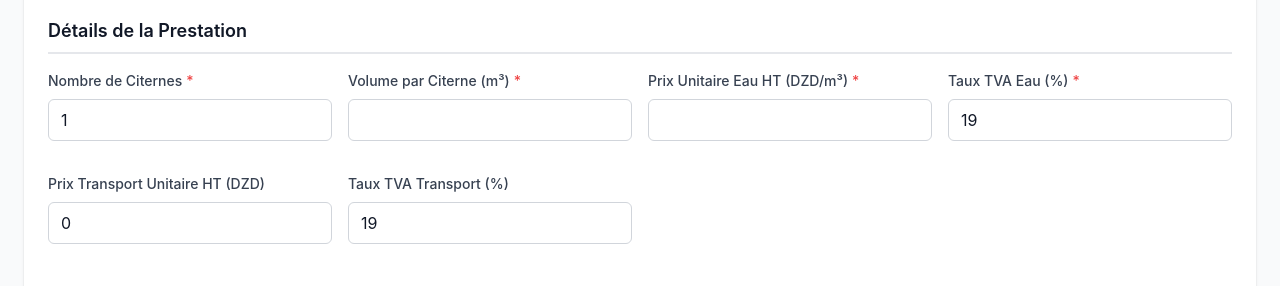
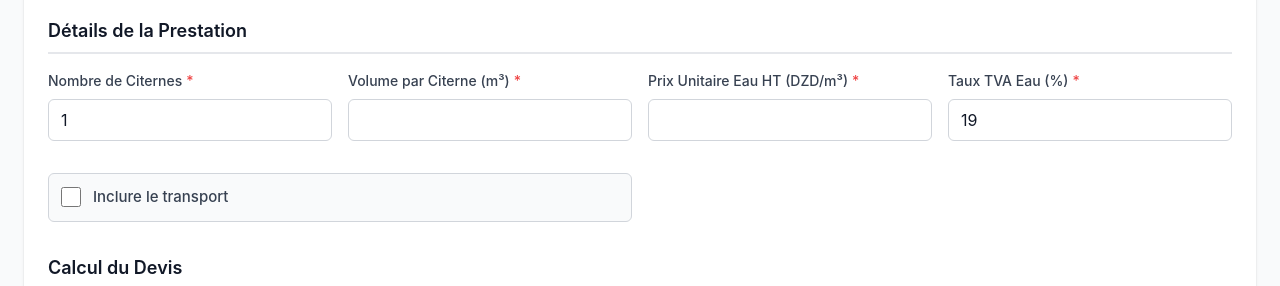
Before and after one commit to Lounnaci-gi/prestation, a React (Create React App) app: page /devis in a window 1280 px wide. Both pictures are taken after a click on the button "+ Nouveau Devis". Shown: the part 514-800 px from the top of the page. Built offline with nearby package versions, Linux system fonts and the light colour scheme; no server answers; the HTML template or start-up script is replaced by a standard one.

Commit message:
15012026+3

```diff
--- a/src/components/DevisForm/DevisForm.css
+++ b/src/components/DevisForm/DevisForm.css
@@ -67,6 +67,18 @@
   display: grid;
   grid-template-columns: repeat(auto-fit, minmax(250px, 1fr));
   gap: 1rem;
+}
+
+/* Adjust grid for checkbox field */
+.form-grid .checkbox-field {
+  grid-column: span 2;
+  /* S'assurer qu'il prend toute la largeur sur mobile */
+}
+
+@media (max-width: 768px) {
+  .form-grid .checkbox-field {
+    grid-column: span 1;
+  }
 }
 
 .notes-textarea {
@@ -145,6 +157,30 @@
   color: #059669;
 }
 
+.total-item.grand-total-words {
+  grid-column: 1 / -1;
+  padding: 1rem;
+  margin-top: 0.5rem;
+  background-color: #f3f4f6;
+  border-radius: 0.375rem;
+}
+
+.total-item.grand-total-words .total-label {
+  font-size: 1rem;
+  color: #374151;
+  font-weight: 600;
+}
+
+.total-item.grand-total-words .total-words {
+  font-weight: 500;
+  color: #111827;
+  font-style: italic;
+  display: block;
+  margin-top: 0.25rem;
+  word-break: break-word;
+  line-height: 1.4;
+}
+
 .form-actions {
   display: flex;
   justify-content: flex-end;
@@ -170,3 +206,40 @@
     width: 100%;
   }
 }
+
+/* Checkbox field styles */
+.checkbox-field {
+  display: flex;
+  align-items: center;
+  padding: 0.75rem;
+  border: 1px solid #d1d5db;
+  border-radius: 0.375rem;
+  background-color: #f9fafb;
+  transition: all 0.15s ease-in-out;
+}
+
+.checkbox-field:hover {
+  background-color: #f3f4f6;
+  border-color: #9ca3af;
+}
+
+.checkbox-field label {
+  display: flex;
+  align-items: center;
+  cursor: pointer;
+  font-size: 0.9375rem;
+  color: #374151;
+  font-weight: 500;
+}
+
+.checkbox-field input[type="checkbox"] {
+  width: 1.25rem;
+  height: 1.25rem;
+  margin-right: 0.75rem;
+  accent-color: #0369a1;
+  cursor: pointer;
+}
+
+.checkbox-field span {
+  user-select: none;
+}
--- a/src/components/DevisForm/DevisForm.js
+++ b/src/components/DevisForm/DevisForm.js
@@ -5,6 +5,7 @@ import SearchableSelect from '../../components/SearchableSelect';
 import Button from '../../components/Button';
 import AlertService from '../../utils/alertService';
 import { getAllTarifs } from '../../api/tarifsApi';
+import { amountToWords } from '../../utils/numberToWords';
 import './DevisForm.css';
 
 const DevisForm = ({ onSubmit, onCancel }) => {
@@ -22,6 +23,7 @@ const DevisForm = ({ onSubmit, onCancel }) => {
     volumeParCiterne: '',
     prixUnitaireM3_HT: '',
     tauxTVA_Eau: '19',
+    inclureTransport: false,
     prixTransportUnitaire_HT: '0',
     tauxTVA_Transport: '19',
     dateDevis: new Date().toISOString().split('T')[0],
@@ -245,25 +247,47 @@ const DevisForm = ({ onSubmit, onCancel }) => {
       t.TypePrestation === 'TRANSPORT'
     );
 
-    // D'abord, chercher un tarif avec une référence de volume spécifique
-    let tarifSelectionne = null;
-    let volumeRefMax = -1;
+    // Trier les tarifs de transport par volume de référence croissant
+    const tarifsTriés = [...tarifsTransport].sort((a, b) => {
+      if (a.VolumeReference === null) return 1;
+      if (b.VolumeReference === null) return -1;
+      return a.VolumeReference - b.VolumeReference;
+    });
 
-    for (const tarif of tarifsTransport) {
-      // Si le tarif a une référence de volume et que le volume demandé est >= à la référence
-      if (tarif.VolumeReference !== null && volume >= tarif.VolumeReference && tarif.VolumeReference > volumeRefMax) {
-        volumeRefMax = tarif.VolumeReference;
-        tarifSelectionne = tarif;
+    // Chercher le tarif applicable selon l'intervalle de volumes
+    for (let i = 0; i < tarifsTriés.length; i++) {
+      const tarif = tarifsTriés[i];
+
+      if (tarif.VolumeReference !== null) {
+        // Déterminer les bornes de l'intervalle
+        const borneInf = i === 0 ? 1 : (tarifsTriés[i-1].VolumeReference + 1);
+        const borneSup = tarif.VolumeReference;
+
+        // Vérifier si le volume se trouve dans l'intervalle
+        if (volume >= borneInf && volume <= borneSup) {
+          return tarif.PrixHT;
+        }
       }
     }
 
-    // Si aucun tarif spécifique trouvé, chercher un tarif sans référence de volume (valable pour tous les volumes)
-    if (!tarifSelectionne) {
-      tarifSelectionne = tarifsTransport.find(t => t.VolumeReference === null);
+    // Si le volume est supérieur au volume de référence le plus élevé,
+    // utiliser le tarif du volume de référence le plus élevé
+    const tarifsAvecVolumeRef = tarifsTriés.filter(t => t.VolumeReference !== null);
+    if (tarifsAvecVolumeRef.length > 0) {
+      const tarifMax = tarifsAvecVolumeRef[tarifsAvecVolumeRef.length - 1];
+      if (volume > tarifMax.VolumeReference) {
+        return tarifMax.PrixHT;
+      }
     }
 
-    // Si un tarif applicable est trouvé, retourner son prix, sinon retourner la valeur du formulaire ou 0
-    return tarifSelectionne ? tarifSelectionne.PrixHT : parseFloat(formData.prixTransportUnitaire_HT) || 0;
+    // Si aucun tarif spécifique trouvé pour les intervalles, utiliser un tarif sans référence de volume
+    const tarifGeneral = tarifsTransport.find(t => t.VolumeReference === null);
+    if (tarifGeneral) {
+      return tarifGeneral.PrixHT;
+    }
+
+    // Si aucun tarif applicable trouvé, retourner la valeur du formulaire ou 0
+    return parseFloat(formData.prixTransportUnitaire_HT) || 0;
   };
 
   const calculateTotals = () => {
@@ -282,10 +306,10 @@ const DevisForm = ({ onSubmit, onCancel }) => {
     const totalEauTVA = totalEauHT * (tauxTVA_Eau / 100);
     const totalEauTTC = totalEauHT + totalEauTVA;
 
-    // Calculate transport cost
-    const totalTransportHT = nombreCiternes * prixTransportUnitaire_HT;
-    const totalTransportTVA = totalTransportHT * (tauxTVA_Transport / 100);
-    const totalTransportTTC = totalTransportHT + totalTransportTVA;
+    // Calculate transport cost (only if transport is included)
+    const totalTransportHT = formData.inclureTransport ? nombreCiternes * prixTransportUnitaire_HT : 0;
+    const totalTransportTVA = formData.inclureTransport ? totalTransportHT * (tauxTVA_Transport / 100) : 0;
+    const totalTransportTTC = formData.inclureTransport ? totalTransportHT + totalTransportTVA : 0;
 
     // Total
     const totalHT = totalEauHT + totalTransportHT;
@@ -527,6 +551,34 @@ const DevisForm = ({ onSubmit, onCancel }) => {
             required
           />
 
+          <div className="checkbox-field">
+            <label>
+              <input
+                type="checkbox"
+                name="inclureTransport"
+                checked={formData.inclureTransport}
+                onChange={(e) => {
+                  const checked = e.target.checked;
+                  setFormData(prev => ({
+                    ...prev,
+                    inclureTransport: checked
+                  }));
+
+                  // Clear transport errors when toggling
+                  if (errors.prixTransportUnitaire_HT) {
+                    setErrors(prev => ({
+                      ...prev,
+                      prixTransportUnitaire_HT: ''
+                    }));
+                  }
+                }}
+              />
+              <span>Inclure le transport</span>
+            </label>
+          </div>
+
+          {formData.inclureTransport && (
+            <>
               <Input
                 label="Prix Transport Unitaire HT (DZD)"
                 type="number"
@@ -547,6 +599,8 @@ const DevisForm = ({ onSubmit, onCancel }) => {
                 max="100"
                 step="0.01"
               />
+            </>
+          )}
         </div>
       </div>
 
@@ -587,6 +641,10 @@ const DevisForm = ({ onSubmit, onCancel }) => {
             <span className="total-label">TOTAL GÉNÉRAL TTC:</span>
             <span className="total-value">{totals.totalTTC.toFixed(2)} DZD</span>
           </div>
+          <div className="total-item grand-total-words">
+            <span className="total-label">Ce devis est arrêté à la somme de :</span>
+            <span className="total-words">{amountToWords(totals.totalTTC)}</span>
+          </div>
         </div>
       </div>
 
--- a/src/pages/Devis/Devis.css
+++ b/src/pages/Devis/Devis.css
@@ -2,17 +2,17 @@
   width: 100%;
 }
 
-.status-accepte {
+.status-badge.status-accepte {
   background-color: #d1fae5;
   color: #059669;
 }
 
-.status-en-attente {
+.status-badge.status-en-attente {
   background-color: #fef3c7;
   color: #d97706;
 }
 
-.status-refuse {
+.status-badge.status-refuse {
   background-color: #fee2e2;
   color: #dc2626;
 }
--- /dev/null
+++ b/src/utils/numberToWords.js
@@ -0,0 +1,210 @@
+/**
+ * Convertit un nombre en lettres en français
+ * @param {number} number - Le nombre à convertir
+ * @returns {string} - Le nombre en lettres
+ */
+export const numberToWords = (number) => {
+  const units = ['', 'un', 'deux', 'trois', 'quatre', 'cinq', 'six', 'sept', 'huit', 'neuf'];
+  const teens = ['dix', 'onze', 'douze', 'treize', 'quatorze', 'quinze', 'seize', 'dix-sept', 'dix-huit', 'dix-neuf'];
+  const tens = ['', '', 'vingt', 'trente', 'quarante', 'cinquante', 'soixante', 'soixante', 'quatre-vingt', 'quatre-vingt'];
+
+  // Gérer les cas particuliers
+  if (number === 0) return 'zéro';
+
+  // Extraire les parties entière et décimale
+  const integerPart = Math.floor(number);
+  const decimalPart = Math.round((number - integerPart) * 100);
+
+  // Fonction interne pour convertir les nombres inférieurs à 1000
+  const convertLessThanThousand = (num) => {
+    let result = '';
+
+    // Centaines
+    if (num >= 100) {
+      const hundreds = Math.floor(num / 100);
+      const remainder = num % 100;
+
+      if (hundreds === 1) {
+        result += 'cent';
+      } else {
+        result += units[hundreds] + ' cent';
+      }
+
+      if (remainder > 0) {
+        result += ' ';
+      }
+
+      num = remainder;
+    }
+
+    // Dizaines et unités
+    if (num >= 90) {
+      if (num === 90) {
+        result += 'quatre-vingt-dix';
+      } else if (num === 91) {
+        result += 'quatre-vingt-onze';
+      } else if (num === 92) {
+        result += 'quatre-vingt-douze';
+      } else if (num === 93) {
+        result += 'quatre-vingt-treize';
+      } else if (num === 94) {
+        result += 'quatre-vingt-quatorze';
+      } else if (num === 95) {
+        result += 'quatre-vingt-quinze';
+      } else if (num === 96) {
+        result += 'quatre-vingt-seize';
+      } else if (num === 97) {
+        result += 'quatre-vingt-dix-sept';
+      } else if (num === 98) {
+        result += 'quatre-vingt-dix-huit';
+      } else if (num === 99) {
+        result += 'quatre-vingt-dix-neuf';
+      }
+    } else if (num >= 80) {
+      if (num === 80) {
+        result += 'quatre-vingts';
+      } else if (num === 81) {
+        result += 'quatre-vingt-un';
+      } else {
+        result += 'quatre-vingt-' + units[num - 80];
+      }
+    } else if (num >= 70) {
+      if (num === 70) {
+        result += 'soixante-dix';
+      } else if (num === 71) {
+        result += 'soixante et onze';
+      } else {
+        result += 'soixante-' + teens[num - 70];
+      }
+    } else if (num >= 60) {
+      if (num === 60) {
+        result += 'soixante';
+      } else {
+        result += 'soixante-' + units[num - 60];
+      }
+    } else if (num >= 50) {
+      if (num === 50) {
+        result += 'cinquante';
+      } else if (num === 51) {
+        result += 'cinquante et un';
+      } else {
+        result += 'cinquante-' + units[num - 50];
+      }
+    } else if (num >= 40) {
+      if (num === 40) {
+        result += 'quarante';
+      } else if (num === 41) {
+        result += 'quarante et un';
+      } else {
+        result += 'quarante-' + units[num - 40];
+      }
+    } else if (num >= 30) {
+      if (num === 30) {
+        result += 'trente';
+      } else if (num === 31) {
+        result += 'trente et un';
+      } else {
+        result += 'trente-' + units[num - 30];
+      }
+    } else if (num >= 20) {
+      if (num === 20) {
+        result += 'vingt';
+      } else if (num === 21) {
+        result += 'vingt et un';
+      } else {
+        result += 'vingt-' + units[num - 20];
+      }
+    } else if (num >= 10) {
+      result += teens[num - 10];
+    } else {
+      result += units[num];
+    }
+
+    return result.trim();
+  };
+
+  // Conversion du nombre principal
+  if (integerPart === 0) {
+    let result = 'zéro';
+    if (decimalPart > 0) {
+      result += ' virgule ' + convertLessThanThousand(decimalPart) + ' centimes';
+    }
+    return result;
+  }
+
+  let result = '';
+  const billions = Math.floor(integerPart / 1000000000);
+  const millions = Math.floor((integerPart % 1000000000) / 1000000);
+  const thousands = Math.floor((integerPart % 1000000) / 1000);
+  const remaining = integerPart % 1000;
+
+  if (billions > 0) {
+    if (billions === 1) {
+      result += 'un milliard';
+    } else {
+      result += convertLessThanThousand(billions) + ' milliards';
+    }
+    if (millions + thousands + remaining > 0) result += ' ';
+  }
+
+  if (millions > 0) {
+    if (millions === 1) {
+      result += 'un million';
+    } else {
+      result += convertLessThanThousand(millions) + ' millions';
+    }
+    if (thousands + remaining > 0) result += ' ';
+  }
+
+  if (thousands > 0) {
+    if (thousands === 1) {
+      result += 'mille';
+    } else {
+      result += convertLessThanThousand(thousands) + ' mille';
+    }
+    if (remaining > 0) result += ' ';
+  }
+
+  if (remaining > 0) {
+    result += convertLessThanThousand(remaining);
+  }
+
+  // Ajouter les décimales si présentes
+  if (decimalPart > 0) {
+    result += ' virgule ' + convertLessThanThousand(decimalPart) + ' centimes';
+  }
+
+  return result;
+};
+
+/**
+ * Convertit un montant en lettres avec devise
+ * @param {number} amount - Le montant à convertir
+ * @returns {string} - Le montant en lettres avec devise
+ */
+export const amountToWords = (amount) => {
+  const integerPart = Math.floor(amount);
+  const decimalPart = Math.round((amount - integerPart) * 100);
+
+  let result = '';
+  if (integerPart > 0) {
+    result += numberToWords(integerPart) + ' dinars';
+  }
+
+  if (decimalPart > 0) {
+    if (integerPart > 0) {
+      result += ' et ';
+    }
+    result += numberToWords(decimalPart) + ' centimes';
+  }
+
+  // Si le montant est 0, retourner "zéro dinars"
+  if (amount === 0) {
+    result = 'Zéro dinars';
+  } else {
+    // Capitaliser la première lettre
+    result = result.charAt(0).toUpperCase() + result.slice(1);
+  }
+
+  return result;
+};
```
Also changed, not shown: 1 other file (tests, documents, lock files or other folders). Lines whose indentation alone changed are shown as unchanged.
